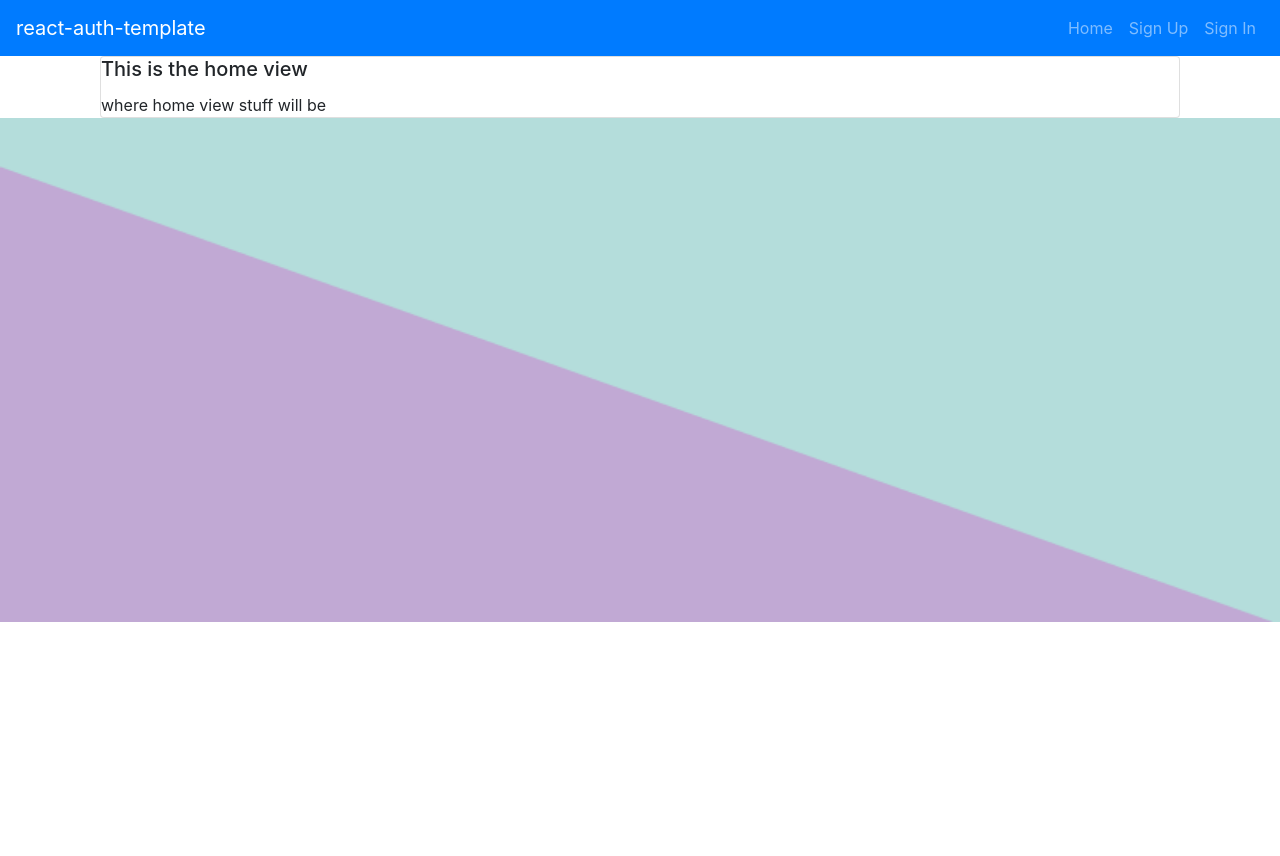
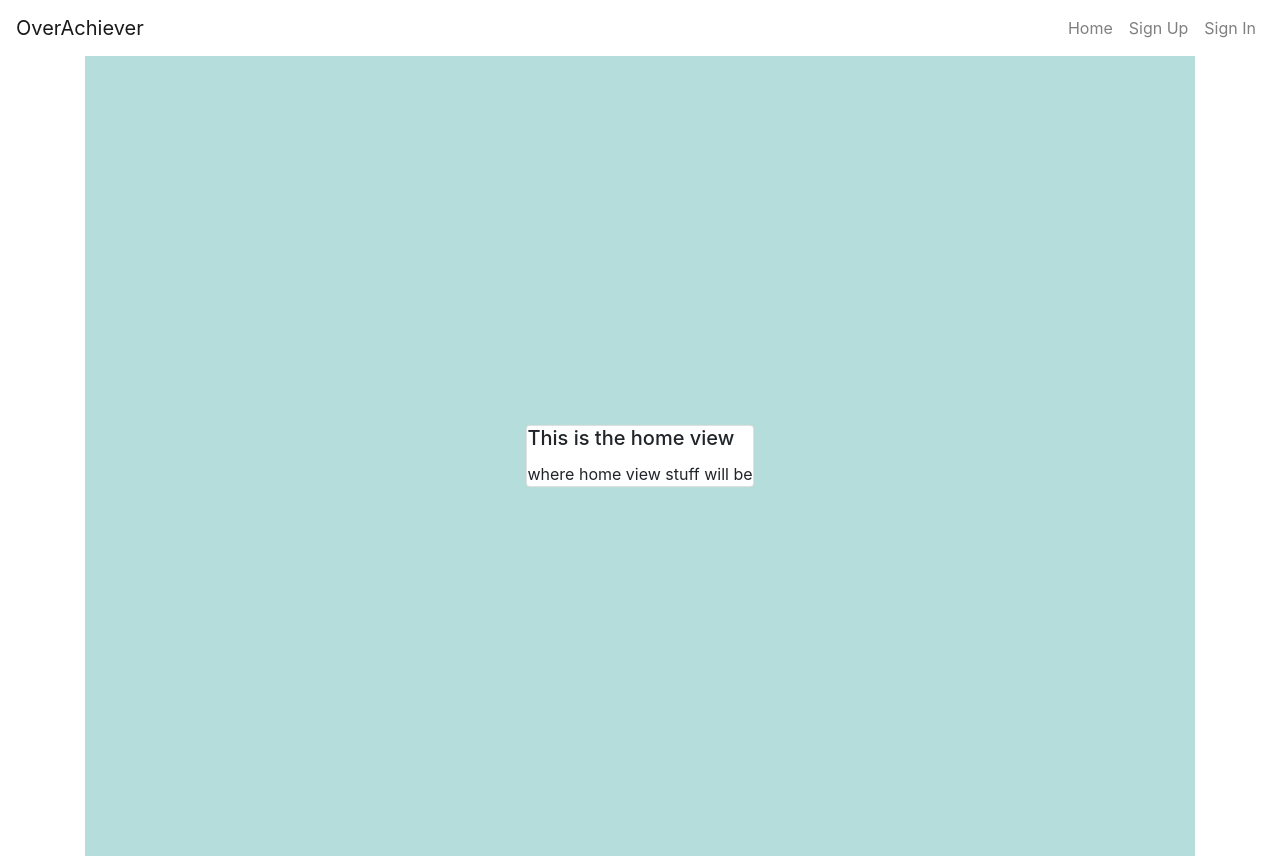
Before and after one commit to rubysattar/overachiever, a React app: page /#/ in a window 1280 px wide. Before the commit the page ends 800 px from the top, so only its background shows below. Built offline with nearby package versions, Linux system fonts and the light colour scheme.

Commit message:
routing to my decks works, no axios

```diff
--- a/src/components/App/App.js
+++ b/src/components/App/App.js
@@ -10,6 +10,7 @@ import SignOut from '../SignOut/SignOut'
 import ChangePassword from '../ChangePassword/ChangePassword'
 
 import HomeView from '../Home/Home'
+import Decks from '../routes/Decks'
 
 class App extends Component {
   constructor () {
@@ -17,9 +18,12 @@ class App extends Component {
 
     this.state = {
       user: null,
+      decks: [],
       msgAlerts: []
     }
   }
+
+  // setDeck = cart => this.setState({ decks })
 
   setUser = user => this.setState({ user })
 
@@ -59,6 +63,9 @@ class App extends Component {
           <Route exact path='/' render={() => (
             <HomeView />
           )} />
+          <AuthenticatedRoute user={user} exact path='/decks' render={() => (
+            <Decks user={user} setDeck={this.setDeck}/>
+          )}/>
         </main>
       </Fragment>
     )
--- /dev/null
+++ b/src/components/Header/Header.css
@@ -0,0 +1,8 @@
+:local(.navbarBackground) {
+    /* margin: 1rem auto; */
+    margin: auto;
+    position: relative;
+    transition: 1.5s ease;
+    -webkit-transition: 1.5s ease;
+    background-color: #C1A9D4;
+  }
--- a/src/components/Header/Header.js
+++ b/src/components/Header/Header.js
@@ -1,11 +1,13 @@
 import React, { Fragment } from 'react'
 import Nav from 'react-bootstrap/Nav'
 import Navbar from 'react-bootstrap/Navbar'
+import styles from './Header.css'
 
 const authenticatedOptions = (
   <Fragment>
     <Nav.Link href="#change-password">Change Password</Nav.Link>
     <Nav.Link href="#sign-out">Sign Out</Nav.Link>
+    <Nav.Link href="#decks">My decks</Nav.Link>
   </Fragment>
 )
 
@@ -23,9 +25,9 @@ const alwaysOptions = (
 )
 
 const Header = ({ user }) => (
-  <Navbar bg="primary" variant="dark" expand="md">
+  <Navbar variant="light" expand="md" className={ styles.navbarBackground }>
     <Navbar.Brand href="#">
-      react-auth-template
+      OverAchiever
     </Navbar.Brand>
     <Navbar.Toggle aria-controls="basic-navbar-nav" />
     <Navbar.Collapse id="basic-navbar-nav">
--- a/src/components/Home/Home.js
+++ b/src/components/Home/Home.js
@@ -9,9 +9,20 @@ import Card from 'react-bootstrap/Card'
 // wanted to wrap carousel in bootstrap container and row with a new row underneath to enter content
 
 function HomeView () {
+  const homeStyles = {
+    backgroundImage: 'url(../../images/BG.png)',
+    background: '#B4DDDB',
+    backgroundSize: 'cover',
+    backgroundPosition: 'center',
+    height: '100vh',
+    display: 'flex',
+    justifyContent: 'center',
+    alignItems: 'center'
+  }
+
   return (
     <Fragment>
-      <div className='container'>
+      <div className='container' style={homeStyles}>
         <div className='row'>
           <div className='col-sm-12'>
             <Card>
--- a/src/components/SignUp/SignUp.js
+++ b/src/components/SignUp/SignUp.js
@@ -6,6 +6,8 @@ import messages from '../AutoDismissAlert/messages'
 
 import Form from 'react-bootstrap/Form'
 import Button from 'react-bootstrap/Button'
+
+import Card from 'react-bootstrap/Card'
 
 class SignUp extends Component {
   constructor () {
@@ -50,9 +52,10 @@ class SignUp extends Component {
     const { email, password, passwordConfirmation } = this.state
 
     return (
+      <Card>
         <div className="row">
           <div className="col-sm-10 col-md-8 mx-auto mt-5">
-          <h3>Sign Up</h3>
+            <Card.Title>Sign Up</Card.Title>
             <Form onSubmit={this.onSignUp}>
               <Form.Group controlId="email">
                 <Form.Label>Email address</Form.Label>
@@ -96,6 +99,7 @@ class SignUp extends Component {
             </Form>
           </div>
         </div>
+      </Card>
     )
   }
 }
--- /dev/null
+++ b/src/components/routes/Decks.js
@@ -0,0 +1,51 @@
+import React, { Component, Fragment } from 'react'
+import Card from 'react-bootstrap/Card'
+// import Button from 'react-bootstrap/Button'
+import { Link } from 'react-router-dom'
+import apiUrl from '../../apiConfig'
+import axios from 'axios'
+
+// Decks index component
+// show all decks
+class Decks extends Component {
+  constructor (props) {
+    super(props)
+
+    this.state = {
+      decks: []
+    }
+  }
+
+  componentDidMount () {
+    //   make a request for all of the decks
+    axios(`${apiUrl}/decks/`)
+      .then(res => this.setState({ decks: res.data.decks }))
+      .catch(console.error)
+  }
+
+  render () {
+    const decks = this.state.decks.map(deck => (
+      <Fragment key={deck.id}>
+        <div className='col-sm-4'>
+          <Card>
+            <Card.Body>
+              <Link to={`/decks/${deck.id}`}>{deck.topic}</Link>
+            </Card.Body>
+          </Card>
+        </div>
+      </Fragment>
+    ))
+
+    return (
+      <Fragment>
+        <div className='container'>
+          <div className='row'>
+            {decks}
+          </div>
+        </div>
+      </Fragment>
+    )
+  }
+}
+
+export default Decks
```
Lines whose indentation alone changed are shown as unchanged.
